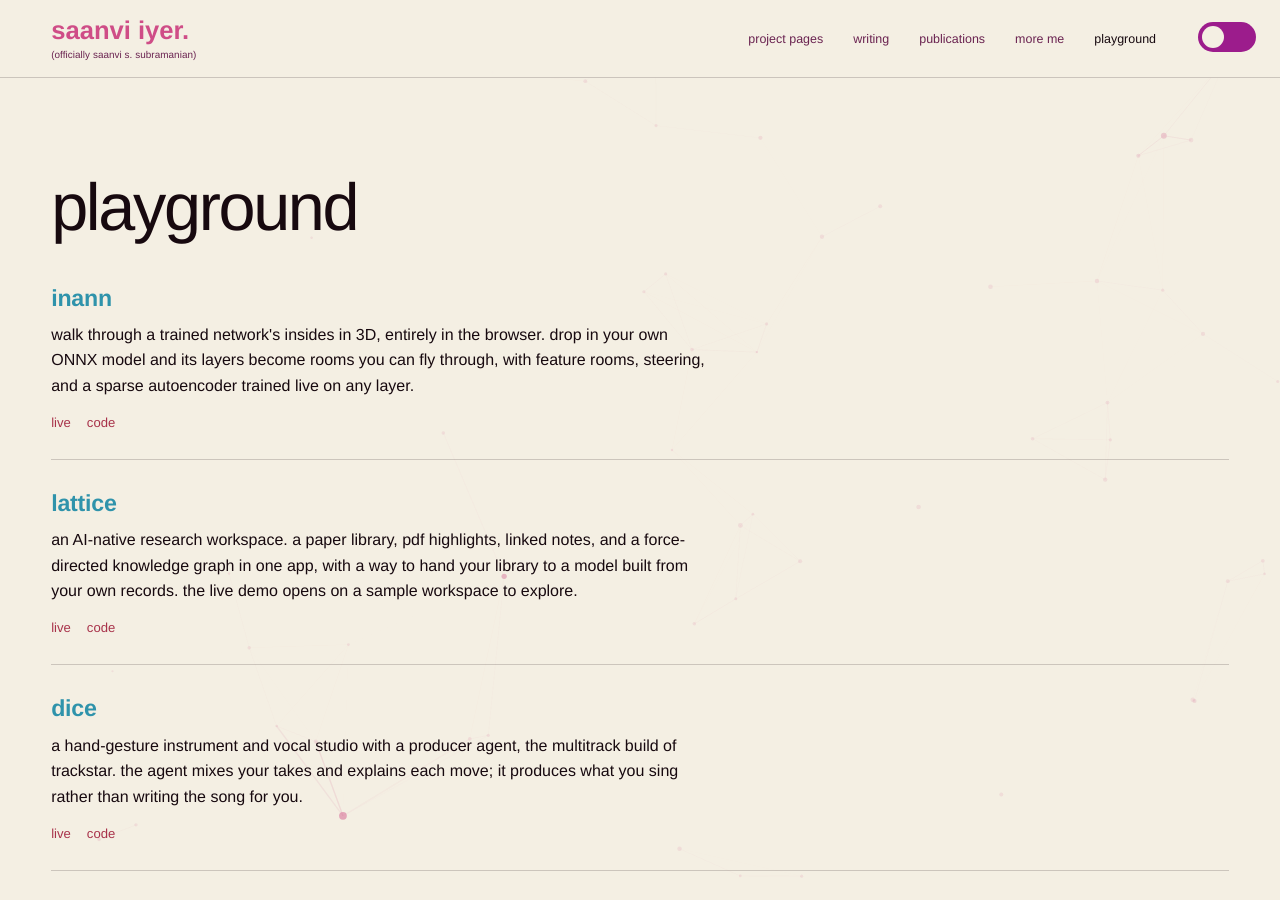
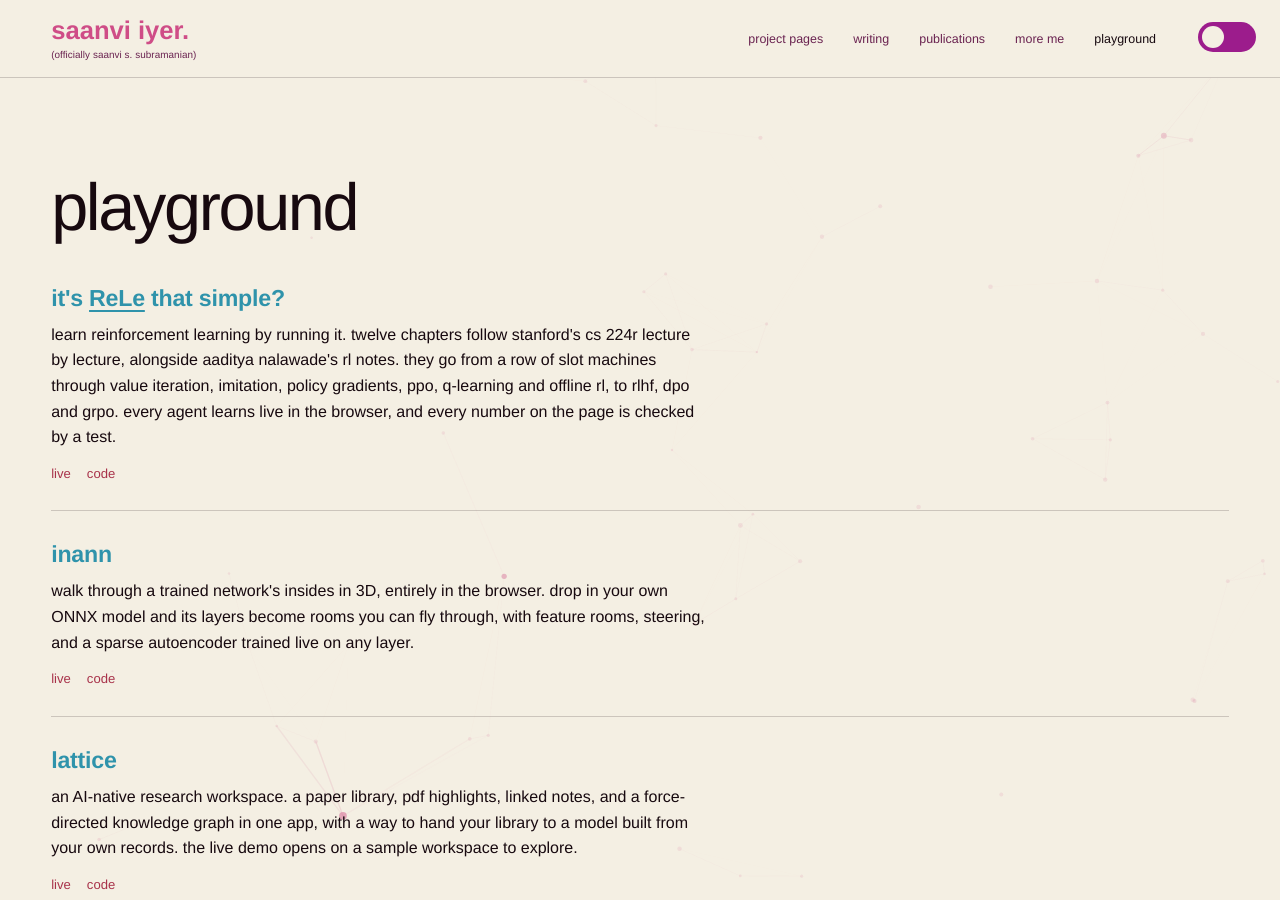
Before and after one commit to saanviiyer/saanviiyer.github.io, a Jekyll site: the page built from pages/playground.html, in a window 1280 px wide and 900 px high. Built offline with Jekyll 4.4.1, drawn with Linux system fonts in a browser that asks for light colours; some web fonts are replaced.

Commit message:
Add ReLe (it's ReLe that simple?) to the playground

```diff
--- a/pages/playground.html
+++ b/pages/playground.html
@@ -20,6 +20,12 @@ permalink: /playground/
   <h2 class="pf-heading">playground</h2>
 
   <div class="play-list">
+
+    <div class="play-item">
+      <h3 class="play-title"><a href="https://saanviiyer.github.io/rele/" target="_blank" rel="noopener">it's <abbr title="reinforcement learning" style="text-decoration: underline; text-underline-offset: 4px; cursor: help;">ReLe</abbr> that simple?</a></h3>
+      <p class="play-line">learn reinforcement learning by running it. twelve chapters follow stanford's cs 224r lecture by lecture, alongside aaditya nalawade's rl notes. they go from a row of slot machines through value iteration, imitation, policy gradients, ppo, q-learning and offline rl, to rlhf, dpo and grpo. every agent learns live in the browser, and every number on the page is checked by a test.</p>
+      <p class="play-links"><a href="https://saanviiyer.github.io/rele/" target="_blank" rel="noopener">live</a><a href="https://github.com/saanviiyer/rele" target="_blank" rel="noopener">code</a></p>
+    </div>
 
     <div class="play-item">
       <h3 class="play-title"><a href="https://saanviiyer.github.io/inann/" target="_blank" rel="noopener">inann</a></h3>
```
